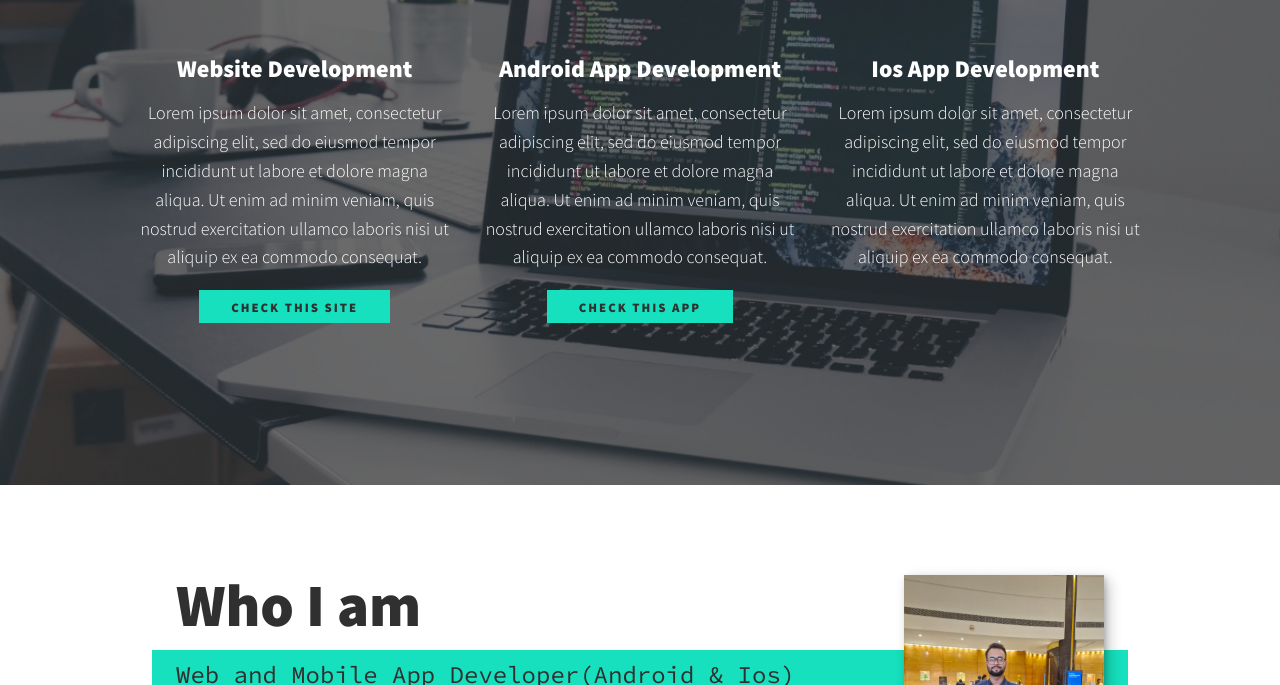
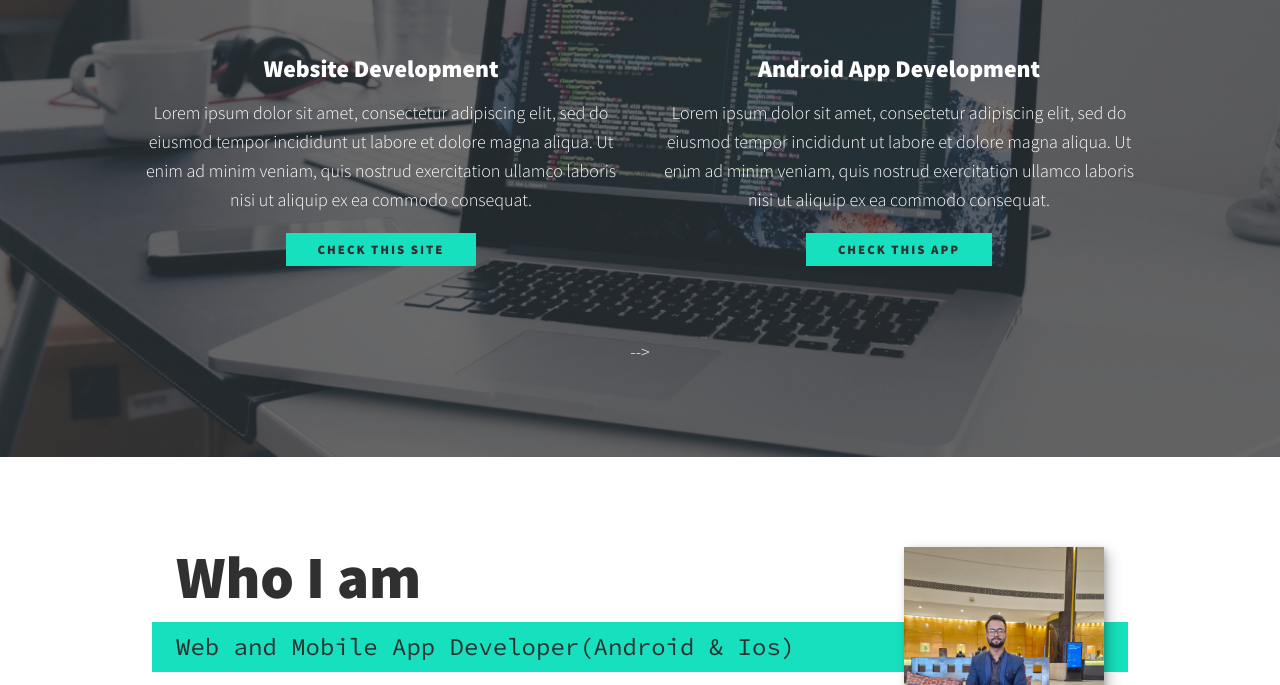
Before and after one commit to Contact-HimanshuVerma/site, a plain HTML site: page index.html in a window 1280 px wide. Shown: the part 733-1418 px from the top of the page. Drawn offline with nearby package versions, Linux system fonts and the light colour scheme.

Commit message:
Update index.html

```diff
--- a/index.html
+++ b/index.html
@@ -46,21 +46,21 @@
                 <div class="service">
                     <h3>Website Development</h3>
                     <p>Lorem ipsum dolor sit amet, consectetur adipiscing elit, sed do eiusmod tempor incididunt ut labore et dolore magna aliqua. Ut enim ad minim veniam, quis nostrud exercitation ullamco laboris nisi ut aliquip ex ea commodo consequat.</p>
-                                <a href="https://www.wysbryx.com/" class="btn">Check this site</a>
+                                <a href="https://www.wysbryx.com/" class="btn" target="_blank">Check this site</a>
                 </div> <!-- / service -->
 
                 <div class="service">
                     <h3>Android App Development</h3>
                     <p>Lorem ipsum dolor sit amet, consectetur adipiscing elit, sed do eiusmod tempor incididunt ut labore et dolore magna aliqua. Ut enim ad minim veniam, quis nostrud exercitation ullamco laboris nisi ut aliquip ex ea commodo consequat.</p>
-                                 <a href="https://play.google.com/store/apps/details?id=in.org.industree.survey.collect" class="btn">Check this App</a>
+                                 <a href="https://play.google.com/store/apps/details?id=in.org.industree.survey.collect" class="btn" target="_blank">Check this App</a>
                 </div> <!-- / service -->
 
-                <div class="service">
+<!--                 <div class="service">
                     <h3>Ios App Development</h3>
                     <p>Lorem ipsum dolor sit amet, consectetur adipiscing elit, sed do eiusmod tempor incididunt ut labore et dolore magna aliqua. Ut enim ad minim veniam, quis nostrud exercitation ullamco laboris nisi ut aliquip ex ea commodo consequat.</p>
 
                 </div> <!-- / service -->
-            </div> <!-- / services -->
+            </div> <!-- / services --> -->
 
 <!--             <a href="#work" class="btn">My Work</a> -->
         </section>
```
